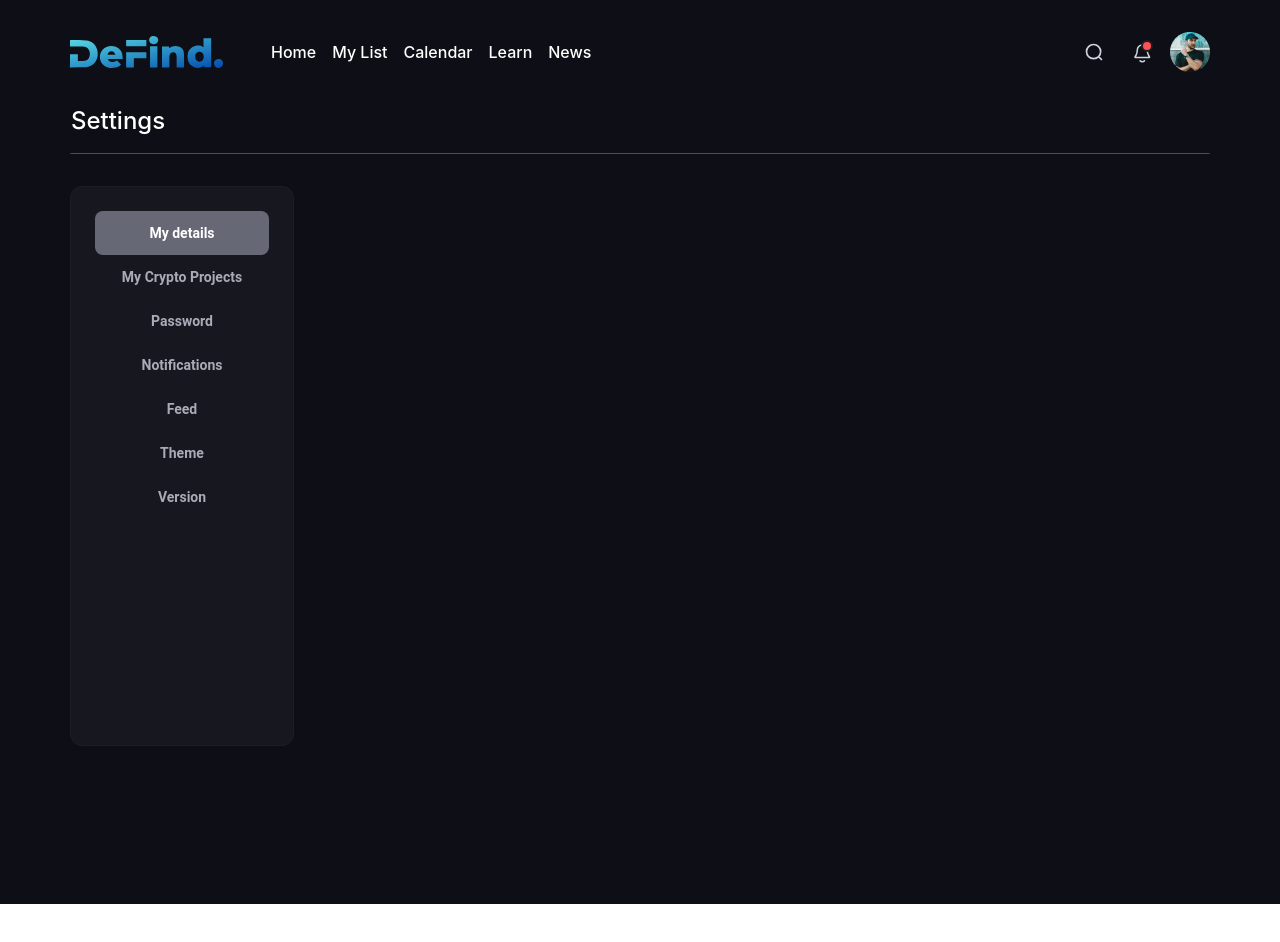
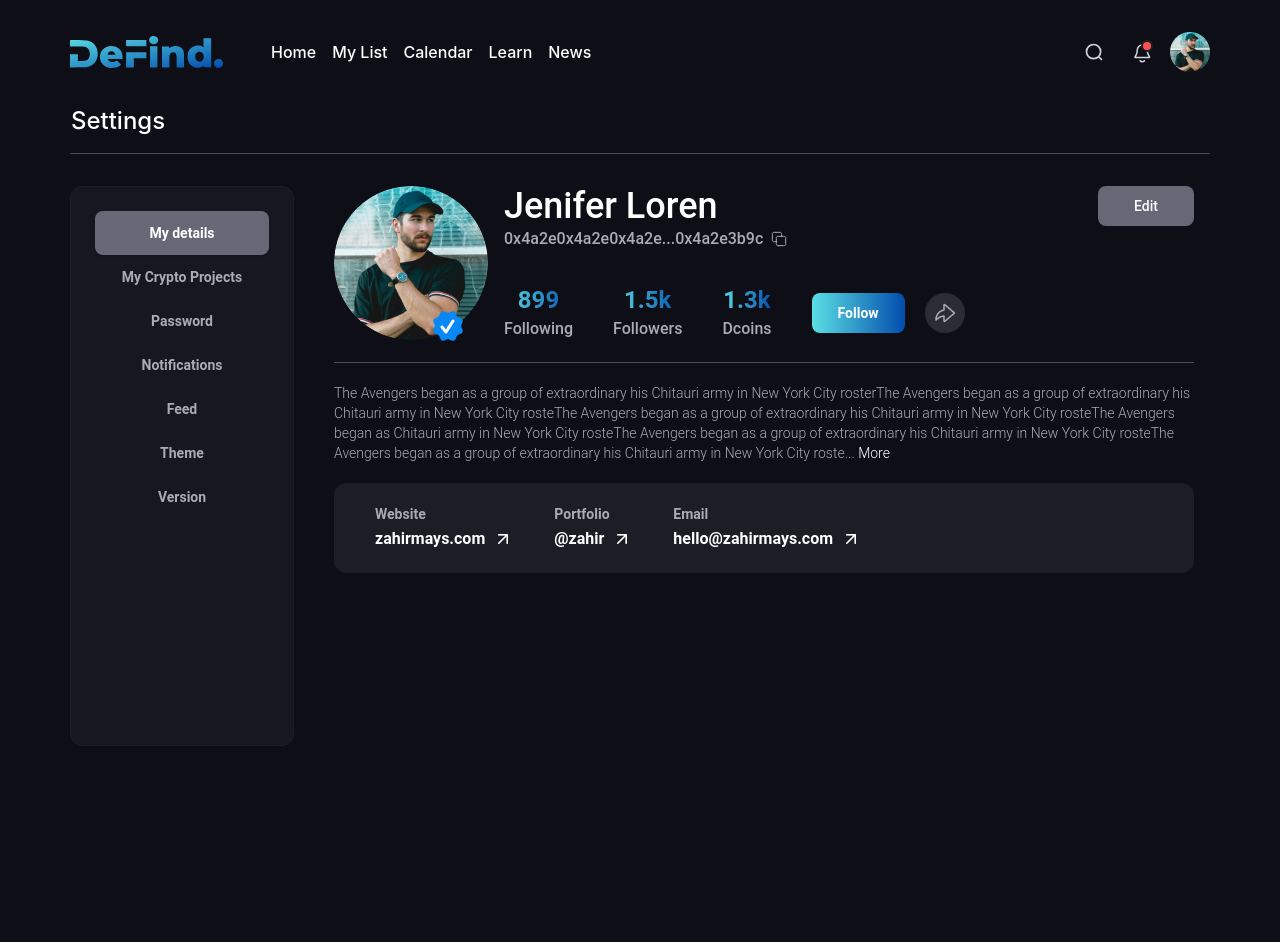
Before and after one commit to dreamdev2427/defind_frontend, a React (Create React App) app: page /settings in a window 1280 px wide. Shown: the top 942 px of the page. Before the commit the page ends 904 px from the top, so only its background shows below. Built offline with nearby package versions, Linux system fonts and the light colour scheme.

Commit message:
updated showing default tab

```diff
--- a/src/pages/Profile.jsx
+++ b/src/pages/Profile.jsx
@@ -5,7 +5,7 @@ import {
   Tab,
   TabPanel,
 } from "@material-tailwind/react";
-import { useState } from "react";
+import { useRef, useState } from "react";
 import AvatarImg from "../assets/clearAvatar.png";
 import VerifiedBlueTick from "../assets/VerifiedBlueTick.png";
 import CopyIcon from "../assets/copy.svg";
@@ -59,6 +59,7 @@ const Profile = () => {
   const [defiActivity, setDefiActivity] = useState(true);
   const [ohmActivity, setOhmActivity] = useState(false);
   const [ethActivity, setEthActivity] = useState(false);
+  const refTab = useRef();
 
   return (
     <div className="w-full min-h-[100vh] flex flex-col items-center">
@@ -66,7 +67,12 @@ const Profile = () => {
         <div className=" text-white font-medium text-2xl border-b-[#4C4C56] border-[1px] pb-4 text-left ">
           Settings
         </div>
-        <Tabs value="html" orientation="vertical" className="mt-8">
+        <Tabs
+          value="mydetails"
+          orientation="vertical"
+          className="mt-8"
+          ref={refTab}
+        >
           <TabsHeader
             className="w-56 px-6 py-6 border-[#1D1D25] border-[1px] rounded-xl bg-[#1D1D25] min-h-[70vh]  "
             indicatorProps={{
```
